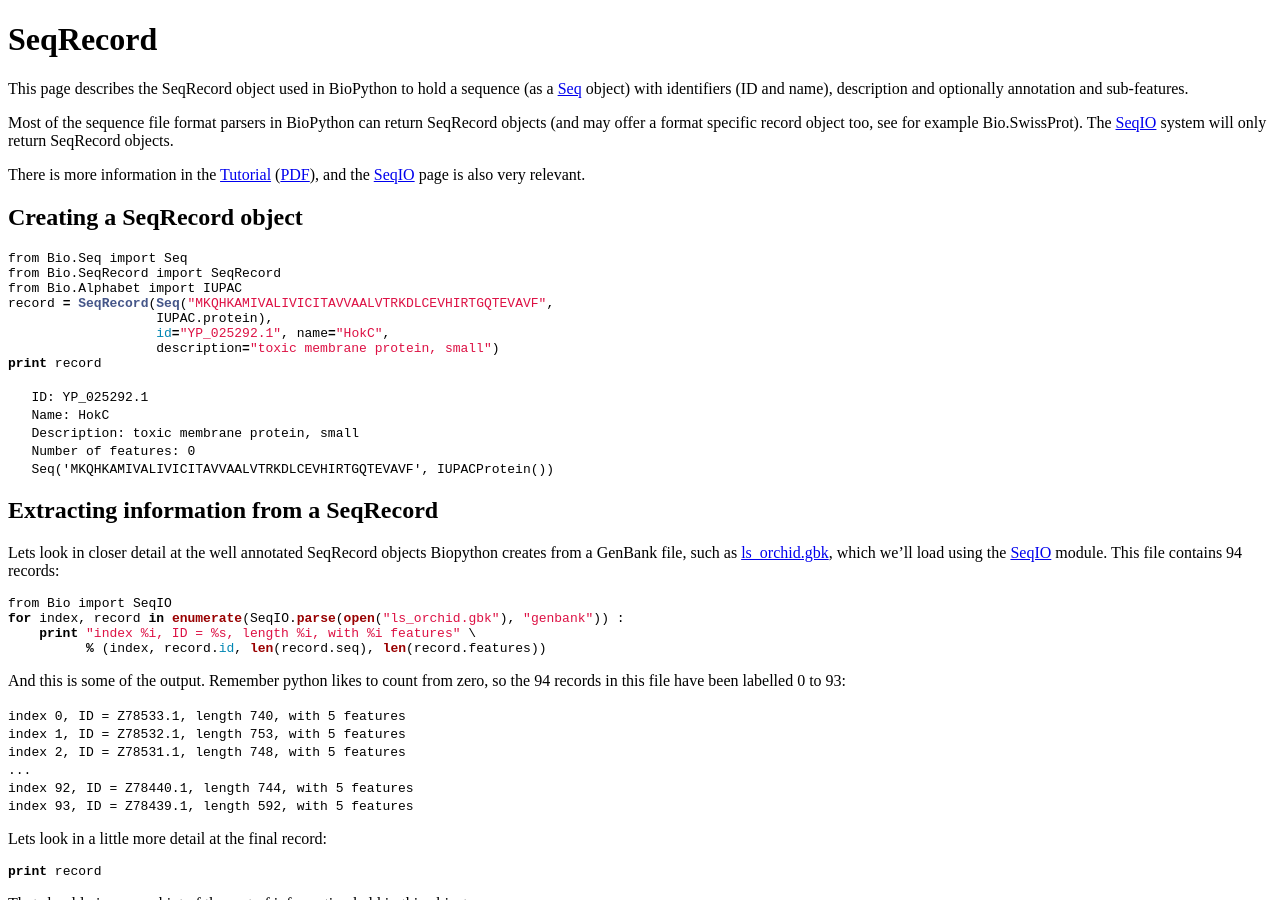
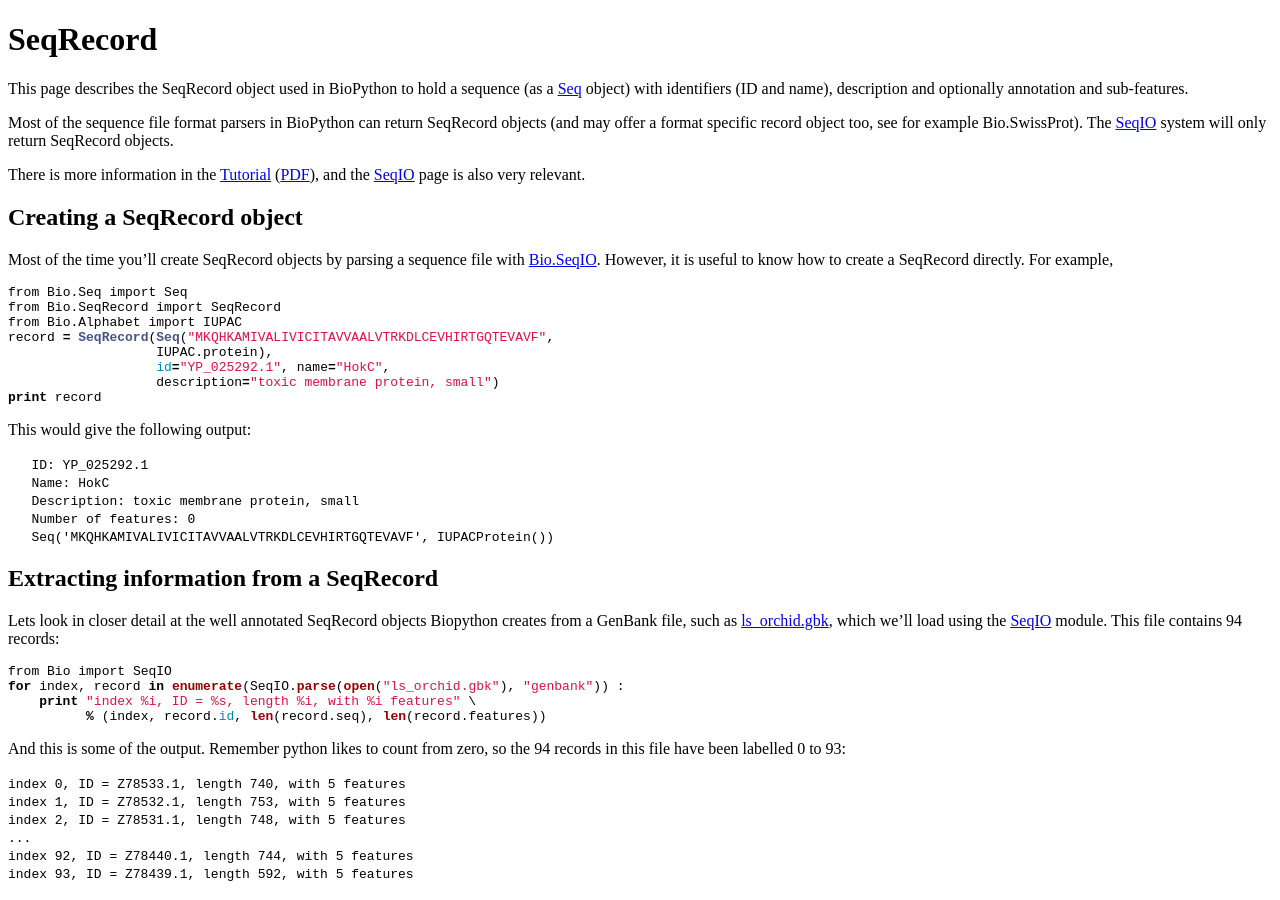
Before and after one commit to biopython/biopython.github.io, a Jekyll site: the page built from wiki/SeqRecord.md, in a window 1280 px wide and 900 px high. Built offline with Jekyll 4.4.1, drawn with Linux system fonts in a browser that asks for light colours.

Commit message:
/* Creating a SeqRecord object */

````diff
--- a/wiki/SeqRecord.md
+++ b/wiki/SeqRecord.md
@@ -21,6 +21,10 @@ There is more information in the
 Creating a SeqRecord object
 ---------------------------
 
+Most of the time you'll create SeqRecord objects by parsing a sequence
+file with [Bio.SeqIO](SeqIO "wikilink"). However, it is useful to know
+how to create a SeqRecord directly. For example,
+
 ``` python
 from Bio.Seq import Seq
 from Bio.SeqRecord import SeqRecord
@@ -31,6 +35,8 @@ record = SeqRecord(Seq("MKQHKAMIVALIVICITAVVAALVTRKDLCEVHIRTGQTEVAVF",
                    description="toxic membrane protein, small")
 print record
 ```
+
+This would give the following output:
 
 `   ID: YP_025292.1`
 `   Name: HokC`
````
Also changed, not shown: 1 other file.
